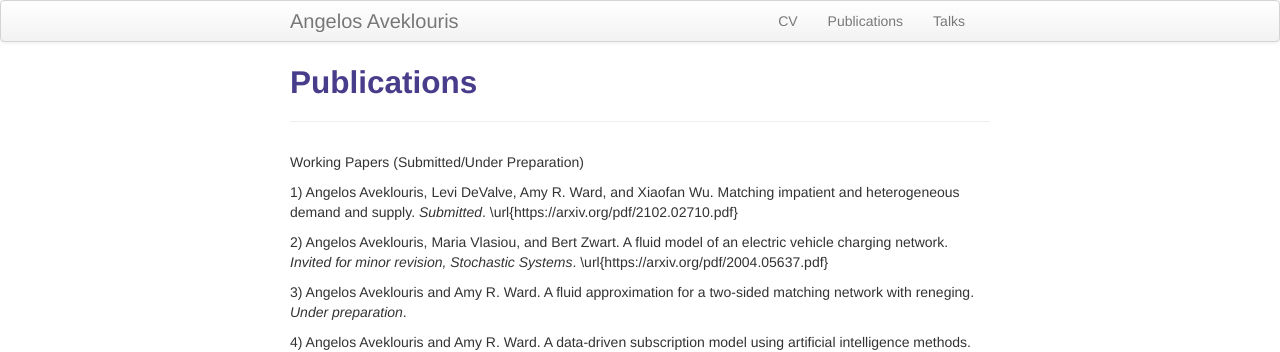
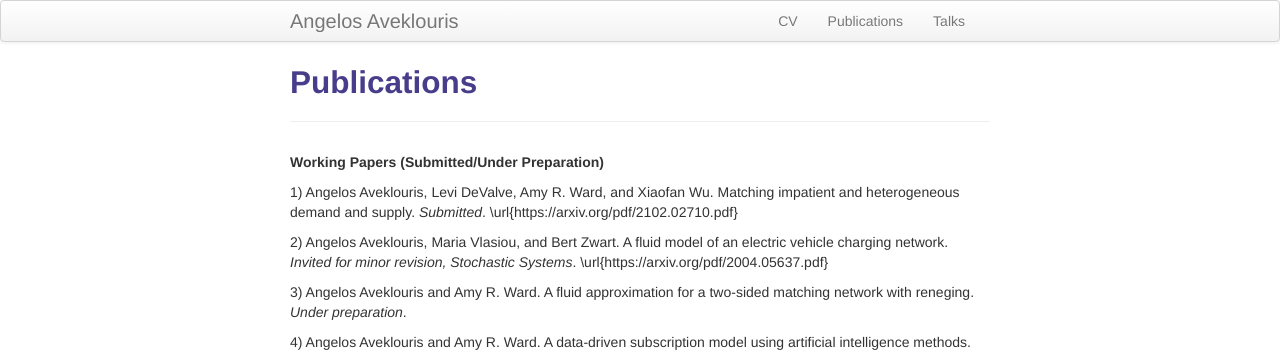
Before and after one commit to Angelos90/Angelos90.github.io, a Jekyll site: the page built from pages/publications.md, in a window 1280 px wide. Shown: the top 352 px of the page. Built offline with Jekyll 4.4.1, drawn with Linux system fonts in a browser that asks for light colours.

```diff
--- a/pages/publications.md
+++ b/pages/publications.md
@@ -4,7 +4,7 @@ title: Publications
 description: Angelos Aveklouris' Publications
 ---
 
-Working Papers (Submitted/Under Preparation)
+<b>Working Papers (Submitted/Under Preparation)
 
  1) Angelos Aveklouris, Levi DeValve,  Amy R. Ward, and Xiaofan Wu. Matching impatient and heterogeneous demand and supply.
    *Submitted*. \url{https://arxiv.org/pdf/2102.02710.pdf}
```
